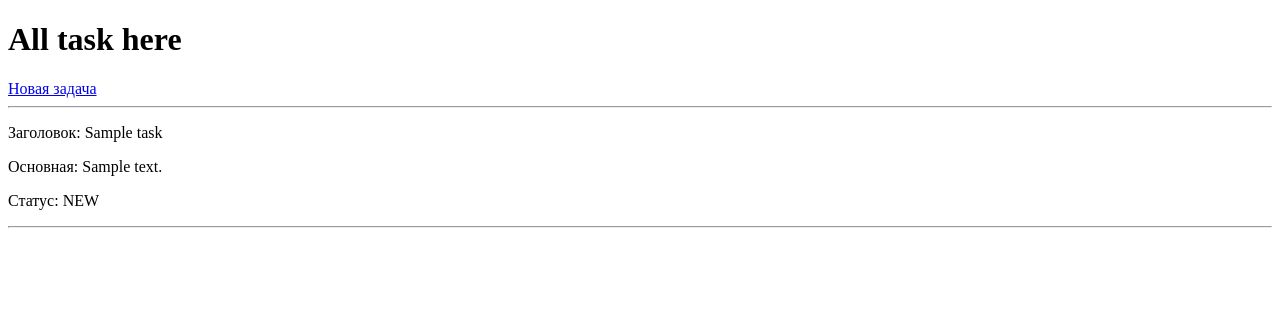
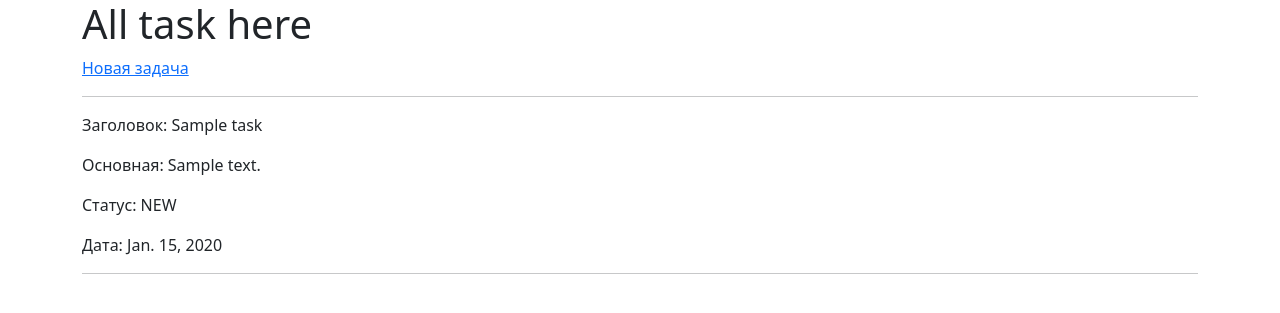
Before and after one commit to kanzhar-ryskulov/RyskulovKanzhar, a Django app: page / in a window 1280 px wide. Shown: the top 313 px of the page. Run offline with Django 5.2, Linux system fonts and the light colour scheme; tables that the repository leaves empty hold one stand-in row (values such as "Sample post").

Commit message:
Changed date in models, now user input date before it was auto fill

```diff
--- a/source/to_do/models.py
+++ b/source/to_do/models.py
@@ -15,7 +15,7 @@ class Task(models.Model):
         choices=Status.choices,
         default=Status.NEW,
     )
-    date = models.DateTimeField(auto_now_add=True)
+    date = models.DateField(default="")
 
     class Meta:
         ordering = ['-date']
--- a/source/to_do/templates/add_task.html
+++ b/source/to_do/templates/add_task.html
@@ -27,6 +27,10 @@
                 <option value="DONE">Сделано</option>
             </select>
         </div>
+        <div>
+            <label class="form-label" for="date">Дата</label>
+            <input class="form-control" id="date" type="date" name="date" placeholder="YYYY-MM-DD">
+        </div>
 
         <div class="card-footer text-end py-3">
             <button type="submit" form="task_form" class="btn btn-sm btn-primary">Сохранить</button>
--- a/source/to_do/templates/main_page.html
+++ b/source/to_do/templates/main_page.html
@@ -2,21 +2,30 @@
 <html lang="en">
 <head>
     <meta charset="UTF-8">
+    <link crossorigin="anonymous" href="https://cdn.jsdelivr.net/npm/bootstrap@5.3.8/dist/css/bootstrap.min.css"
+          integrity="sha384-sRIl4kxILFvY47J16cr9ZwB07vP4J8+LH7qKQnuqkuIAvNWLzeN8tE5YBujZqJLB" rel="stylesheet">
     <title>Title</title>
 </head>
 <body>
+<div class="container">
     <h1>All task here</h1>
 <a href="/task/add/">Новая задача</a>
-    <div>
+<div >
     {%for t in task%}
     <hr>
     <p>Заголовок: {{ t.title }}</p>
     <p>Основная: {{ t.description }}</p>
     <p>Статус: {{ t.status }}</p>
+    <p>Дата: {{ t.date }}</p>
     <hr>
     {% endfor %}
 
+</div>
+</div>
 
-    </div>
+<script crossorigin="anonymous"
+        integrity="sha384-FKyoEForCGlyvwx9Hj09JcYn3nv7wiPVlz7YYwJrWVcXK/BmnVDxM+D2scQbITxI"
+        src="https://cdn.jsdelivr.net/npm/bootstrap@5.3.8/dist/js/bootstrap.bundle.min.js"></script>
+
 </body>
 </html>
--- a/source/to_do/views.py
+++ b/source/to_do/views.py
@@ -16,11 +16,13 @@ def add_task(request):
         title = request.POST['title']
         description = request.POST['description']
         status = request.POST['status']
+        date = request.POST['date']
 
         Task.objects.create(
             title=title,
             description=description,
             status=status,
+            date=date,
         )
         return HttpResponseRedirect('/')
     return None
```
Also changed, not shown: source/to_do/migrations/0002_alter_task_date.py (added). Lines whose indentation alone changed are shown as unchanged.
